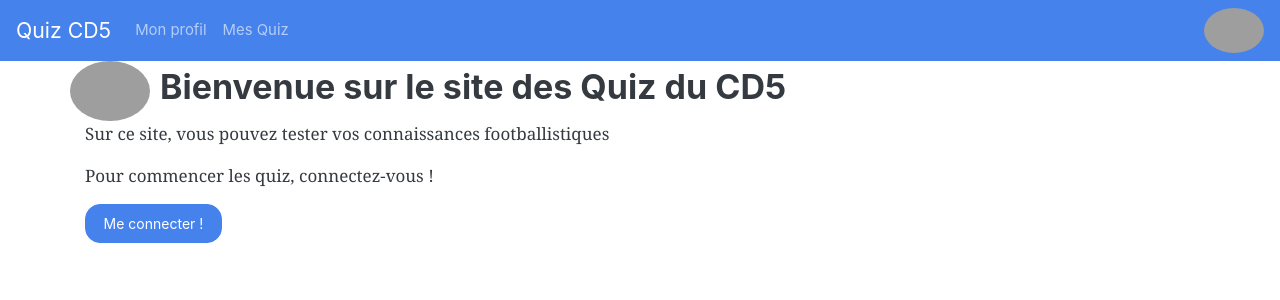
After one commit to ads6yy/quizcd5, a Symfony app: template templates/quiz/index.html.twig in a window 1280 px wide. The commit adds this page. Shown: the top 300 px of the page. Run offline with Twig, Linux system fonts and the light colour scheme; the template is opened without the code that fills it, so the values that code supplies are empty; some libraries are stand-ins or nearby versions; grey boxes are pictures that could not be loaded.

Commit message:
page accueil + logo navbar

```diff
--- a/templates/base.html.twig
+++ b/templates/base.html.twig
@@ -22,6 +22,12 @@
                         <a class="nav-link" href="#">Mes Quiz</a>
                     </li>
                 </ul>
+                <ul class="navbar-nav ml-auto">
+                    <li class="nav-right">
+                        <img src="https://pbs.twimg.com/profile_images/1027609854733631488/5V8n97zD_400x400.jpg"
+                             class="img-responsive rounded-circle" style="height: 45px">
+                    </li>
+                </ul>
             </div>
         </nav>
         <div class="container">
--- /dev/null
+++ b/templates/quiz/index.html.twig
@@ -0,0 +1,16 @@
+{% extends 'base.html.twig' %}
+
+{% block title %}Quiz CD5{% endblock %}
+
+{% block body %}
+
+    <div class="row align-items-center">
+        <img src="https://pbs.twimg.com/profile_images/1027609854733631488/5V8n97zD_400x400.jpg"
+             class="img-responsive rounded-circle" style="height: 60px; margin-right: 10px">
+        <h2 class="align-middle">Bienvenue sur le site des Quiz du CD5</h2>
+    </div>
+    <p>Sur ce site, vous pouvez tester vos connaissances footballistiques</p>
+    <p>Pour commencer les quiz, connectez-vous !</p>
+    <a href="" class="btn btn-primary">Me connecter !</a>
+
+{% endblock %}
```
